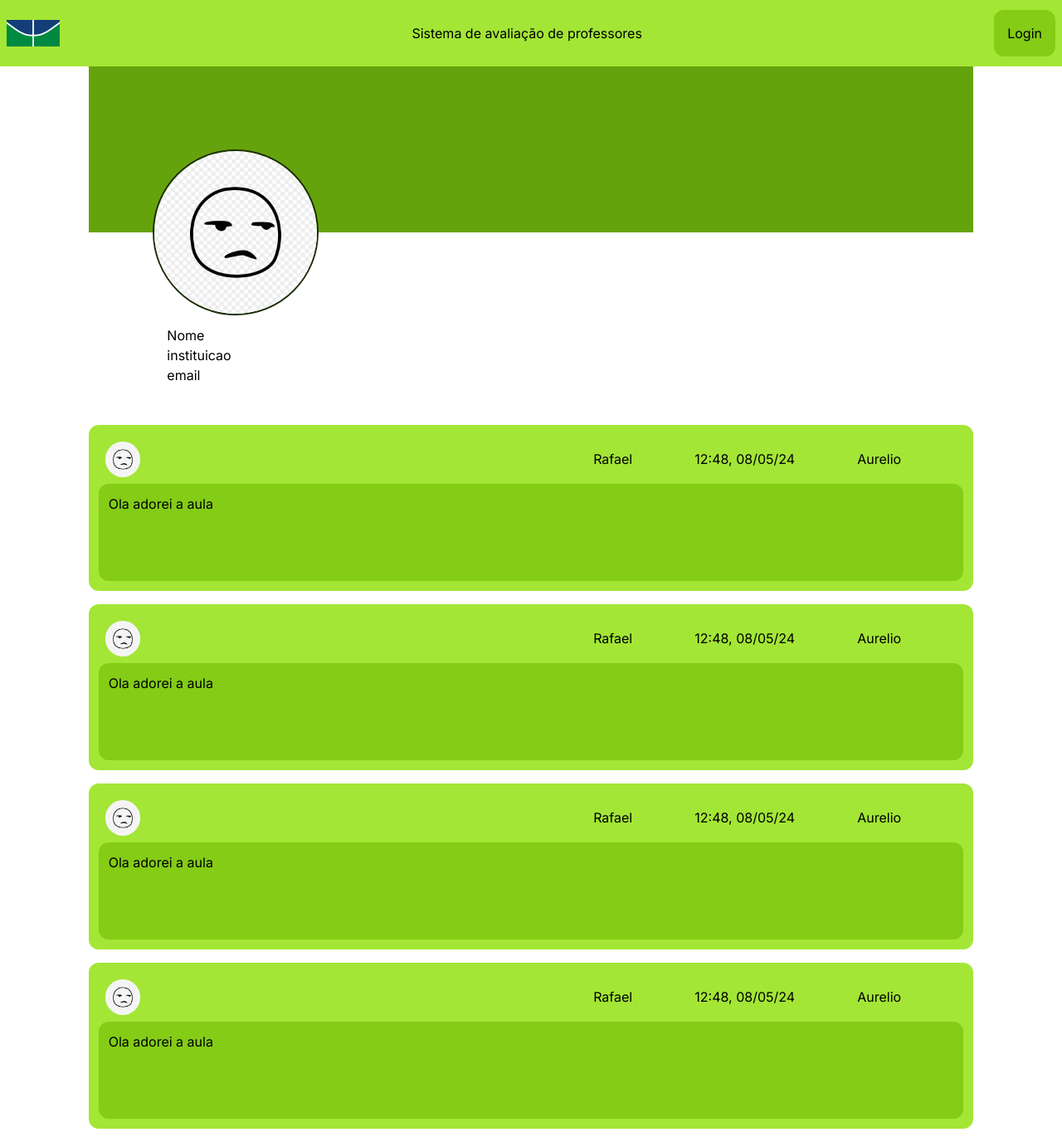
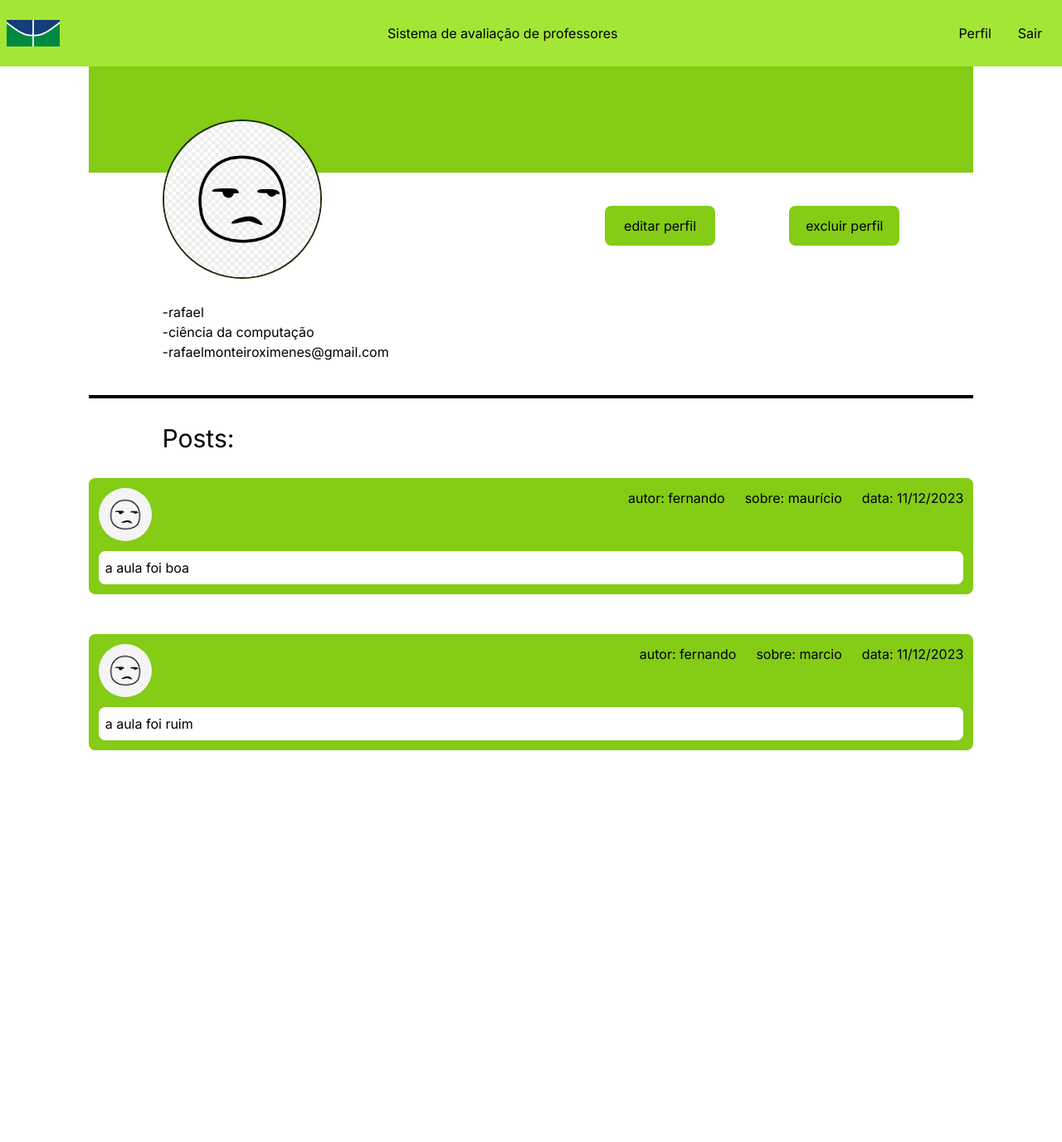
Before and after one commit to rafamxvgit/repoSiteCJR, a Next.js app in the folder frontsite/: page /log/1/perfil in a window 1280 px wide. Shown: the whole page at 83% size. Built offline with nearby package versions, Linux system fonts and the light colour scheme.

Commit message:
feature/criei a página de perfil logada

```diff
--- a/frontsite/src/app/components/comentario.tsx
+++ b/frontsite/src/app/components/comentario.tsx
@@ -1,42 +1,29 @@
 import React from "react";
 
 interface vazia {
-  nome: string;
+  autor: string;
   data: string;
   professor: string;
   imagem: string;
   conteudo: string;
 }
 
-const Comentario: React.FC<vazia> = ({
-  imagem,
-  nome,
-  data,
-  professor,
-  conteudo,
-}) => {
+const Comentario: React.FC<vazia> = ({imagem,autor,data,professor,conteudo,}) => {
   return (
-    <>
-      <div className="w-full h-1/2 bg-lime-400 p-3 rounded-xl">
-        <div className="w-full h-1/3 flex justify-evenly">
-          <div className="w-1/2 flex justify-start p-2">
-            <img
-              src={imagem}
-              alt="foto_de_perfil"
-              className="rounded-full"
-            ></img>
-          </div>
-          <div className="w-1/2 flex justify-evenly">
-            <h4 className="content-around">{nome}</h4>
-            <h4 className="content-around">{data}</h4>
-            <h4 className="content-around">{professor}</h4>
-          </div>
-        </div>
-        <div className="h-2/3 w-full p-3 bg-lime-500 rounded-xl overflow-hidden">
-          <h3 className="">{conteudo}</h3>
+    <div className="w-full h-fit flex flex-col gap-3 bg-lime-500 p-3 rounded-lg">
+      <div className="h-16 flex">
+        <div className="w-1/2"><img className="h-full aspect-square rounded-full" src={imagem} alt="" /></div>
+        <div className="w-1/2 flex gap-6 justify-end">
+          <p>autor: {autor}</p>
+          <p>sobre: {professor}</p>
+          <p>data: {data}</p>
+
         </div>
       </div>
-    </>
+      <div className="h-fit bg-white p-2 rounded-lg">
+        <p>{conteudo}</p>
+      </div>
+    </div>
   );
 };
 
--- a/frontsite/src/app/components/headerDeslogado.tsx
+++ b/frontsite/src/app/components/headerDeslogado.tsx
@@ -1,7 +1,6 @@
 import React from 'react'
 
 interface vazia {
-
 }
 
 const HeaderDeslogado: React.FC<vazia> = () => {
@@ -11,7 +10,7 @@ const HeaderDeslogado: React.FC<vazia> = () => {
       <img className='h-8 w-16'src="/images/LogoUnB.svg" alt="logo UNb" />
       <h1>Sistema de avaliação de professores</h1>
       <div>
-        <a href='/loginPage'><button className= "h-full w-full bg-lime-500 rounded-xl p-4" type="submit">Login</button></a>
+        <a href='./login'><button className= "h-full w-full bg-lime-500 rounded-xl p-4" type="submit">Login</button></a>
       </div>
     </header>
     </>
--- a/frontsite/src/app/components/headerLogado.tsx
+++ b/frontsite/src/app/components/headerLogado.tsx
@@ -11,7 +11,7 @@ const HeaderLogado: React.FC<vazia> = () => {
       <img className='h-8 w-16'src="/images/LogoUnB.svg" alt="logo UNb" />
       <h1>Sistema de avaliação de professores</h1>
       <div className='flex justify-between'>
-        <a href='/perfilPage'><button className= "h-full w-full bg-lime-400 rounded-xl p-4" type="submit">Perfil</button></a>{/*Trocar o link após a pagina de perfil ser criada*/}
+        <a href='./perfil'><button className= "h-full w-full bg-lime-400 rounded-xl p-4" type="submit">Perfil</button></a>{/*Trocar o link após a pagina de perfil ser criada*/}
         <a href='/registerPage'><button className= "h-full w-full bg-lime-400 rounded-xl p-4" type="submit">Sair</button></a>{/*Trocar O link da página main com o header deslogado*/}
       </div>
     </nav>
--- a/frontsite/src/app/log/[userID]/feed/page.tsx
+++ b/frontsite/src/app/log/[userID]/feed/page.tsx
@@ -60,9 +60,8 @@ const FeedLog = ({ params }: {params: { userID: number}}) => {
                         </div>
                     </div>
                     <div className="w-1/2 h-full flex">
-                        <div className="h-2/5 w-full self-center flex justify-end gap-6">
-                            <button className="w-1/3 bg-lime-400 rounded-lg text-2xl">Ordenar</button>
-                            <button className="w-1/3 bg-lime-400 rounded-lg text-2xl">Ordenar</button>
+                        <div className="h-2/5 w-full self-center flex justify-end">
+                            <button className="w-1/2 bg-lime-400 rounded-lg text-2xl">Ordenar</button>
                         </div>
                     </div>
                 </div>
--- a/frontsite/src/app/log/[userID]/perfil/page.tsx
+++ b/frontsite/src/app/log/[userID]/perfil/page.tsx
@@ -1,62 +1,79 @@
+import axios from "axios";
 import React from "react";
-import HeaderDeslogado from "@/app/components/headerDeslogado";
 import Comentario from "@/app/components/comentario";
-import UserInfo from "@/app/components/userInfo";
+import HeaderLogado from "@/app/components/headerLogado";
+
+interface Comentario {
+  autor: string,
+  professor: string
+  data: string
+  conteudo: string
+  imagem: string
+}
+
+//! variáveis temporárias
+const comentarios = [{autor: 'fernando', professor: 'maurício', data: '11/12/2023', conteudo: 'a aula foi boa', imagem: '/images/sad.png'},{autor: 'fernando', professor: 'marcio', data: '11/12/2023', conteudo: 'a aula foi ruim', imagem: '/images/sad.png'}]
+const autor = {nome: 'rafael', email:'rafaelmonteiroximenes@gmail.com', departamento: 'exatas', curso: 'ciência da computação'}
+
+const CriarComentario = (obj: Comentario) => {
+  return <Comentario autor={obj.autor} professor={obj.professor} data={obj.data} conteudo={obj.conteudo} imagem={obj.imagem}/>
+}
 
 const Perfil = ({ params }: {params: { userID: string}}) => {
+
+  //const comments = axios.get('http://localhost:xxxx/comentarios/<id do autor>')
+  //const autor = axios.get('http://localhost:xxxx/user/<id do usuário>')
+
   return (
     <>
-      <HeaderDeslogado />
-      <div className="w-dvw h-dvh flex justify-center">
-        <div className="h-full w-5/6 flex flex-col gap-4">
-          <div className="h-1/2 w-full relative">
-            <div className="h-1/2 w-full bg-lime-600">
-                <div className="h-1/2 w-full"></div>
-                <div className="h-full w-1/3 flex justify-center">
-                  <img src="/images/sad.png" alt="imagem perfil" className="h-full rounded-full border-lime-950 border-2"/>
+      <HeaderLogado/>
+      <main className="w-dvw h-dvh flex justify-center">
+        <div className="w-5/6">
+          <section className="h-96">
+
+            {/* parte da foto e do banner*/}
+            <div className="h-2/3">
+              <div className="h-1/4 bg-lime-500"></div>
+              <div className="h-1/4 flex bg-lime-500">
+                  <div className="w-1/12"></div>
+                  <img src="/images/sad.png" alt="imagem perfil" className="h-48 rounded-full border-lime-950 border-2"/>
+              </div>
+              <div className="h-1/2 flex justify-end">
+                <div className="w-1/2 flex flex-col justify-evenly content-around">
+                  <div className="h-fit w-full flex justify-evenly">
+                    <button className="h-12 w-1/4 bg-lime-500 rounded-lg">editar perfil</button>
+                    <button className="h-12 w-1/4 bg-lime-500 rounded-lg">excluir perfil</button>
+                  </div>
                 </div>
-            </div>
-            <div className="h-1/2 w-full">
-              <div className="h-1/2 w-full"></div>
-              <div className="w-1/4 flex justify-center p-3">
-                <UserInfo nome="Nome" email="email" instituicao="instituicao" estilo=""/>
               </div>
             </div>
 
+            {/*parte das informações do usuário*/}
+            <div className="h-1/3 flex">
+              <div className="w-1/12"></div>
+              <div className="w-11/12 content-around">
+                <p>-{autor.nome}</p>
+                <p>-{autor.curso}</p>
+                <p>-{autor.email}</p>
+              </div>
+            </div>
+
+          </section>
+
+          {/*divisória e texto 'posts'*/}
+          <div className="h-1 bg-black mt-3"></div>
+          <div className="flex h-24">
+            <div className="w-1/12"></div>
+            <div className="content-center"><h3 className="text-3xl">Posts:</h3></div>
           </div>
-          <div className="bg-black h-0.5 w-full"></div>
-          <div className="h-1/2 w-full flex flex-col gap-4">
-            <Comentario
-              nome="Rafael"
-              data="12:48, 08/05/24"
-              professor="Aurelio"
-              imagem="/images/sad.png"
-              conteudo="Ola adorei a aula"
-            ></Comentario>
-            <Comentario
-              nome="Rafael"
-              data="12:48, 08/05/24"
-              professor="Aurelio"
-              imagem="/images/sad.png"
-              conteudo="Ola adorei a aula"
-            ></Comentario>
-            <Comentario
-              nome="Rafael"
-              data="12:48, 08/05/24"
-              professor="Aurelio"
-              imagem="/images/sad.png"
-              conteudo="Ola adorei a aula"
-            ></Comentario>
-            <Comentario
-              nome="Rafael"
-              data="12:48, 08/05/24"
-              professor="Aurelio"
-              imagem="/images/sad.png"
-              conteudo="Ola adorei a aula"
-            ></Comentario>
-          </div>
+
+          {/*os posts*/}
+          <section className="h-full flex flex-col gap-12">
+            {comentarios.map(CriarComentario)}
+          </section>
+
         </div>
-      </div>
+      </main>
     </>
   );
 };
```
